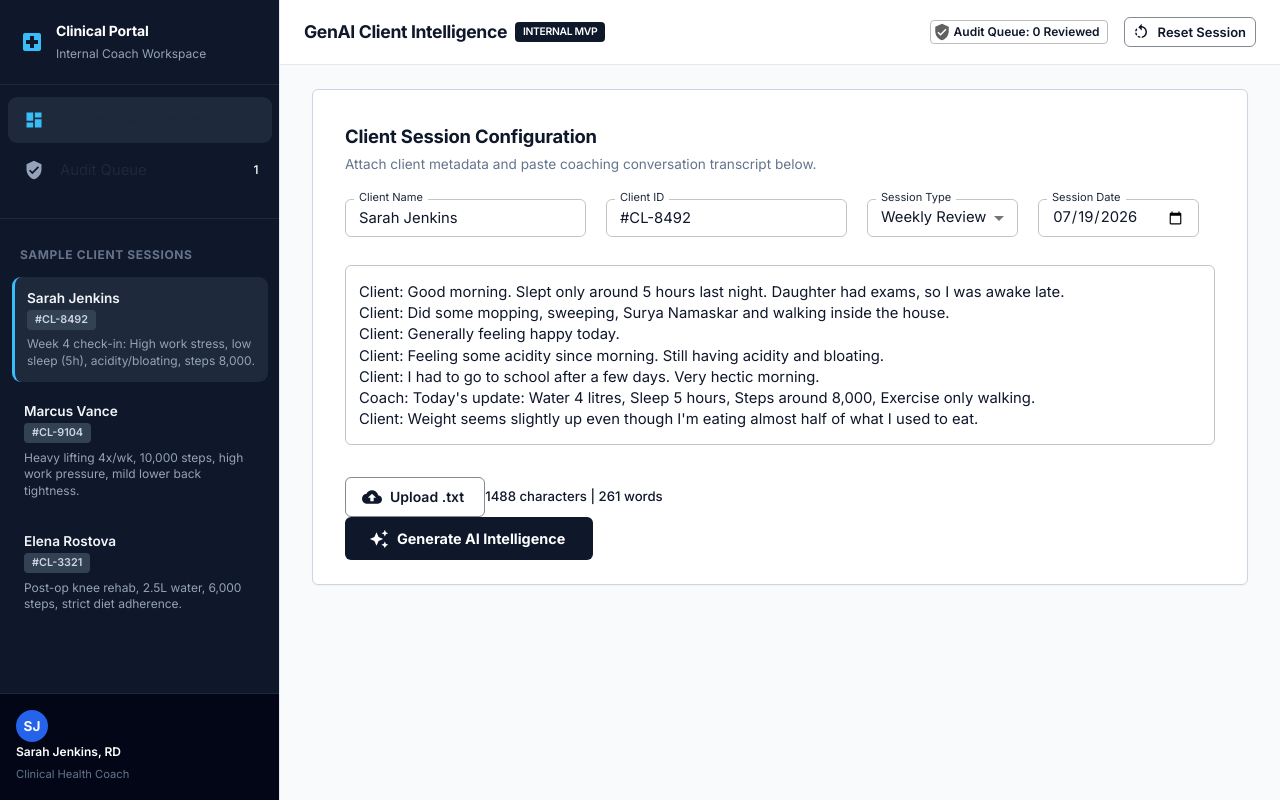
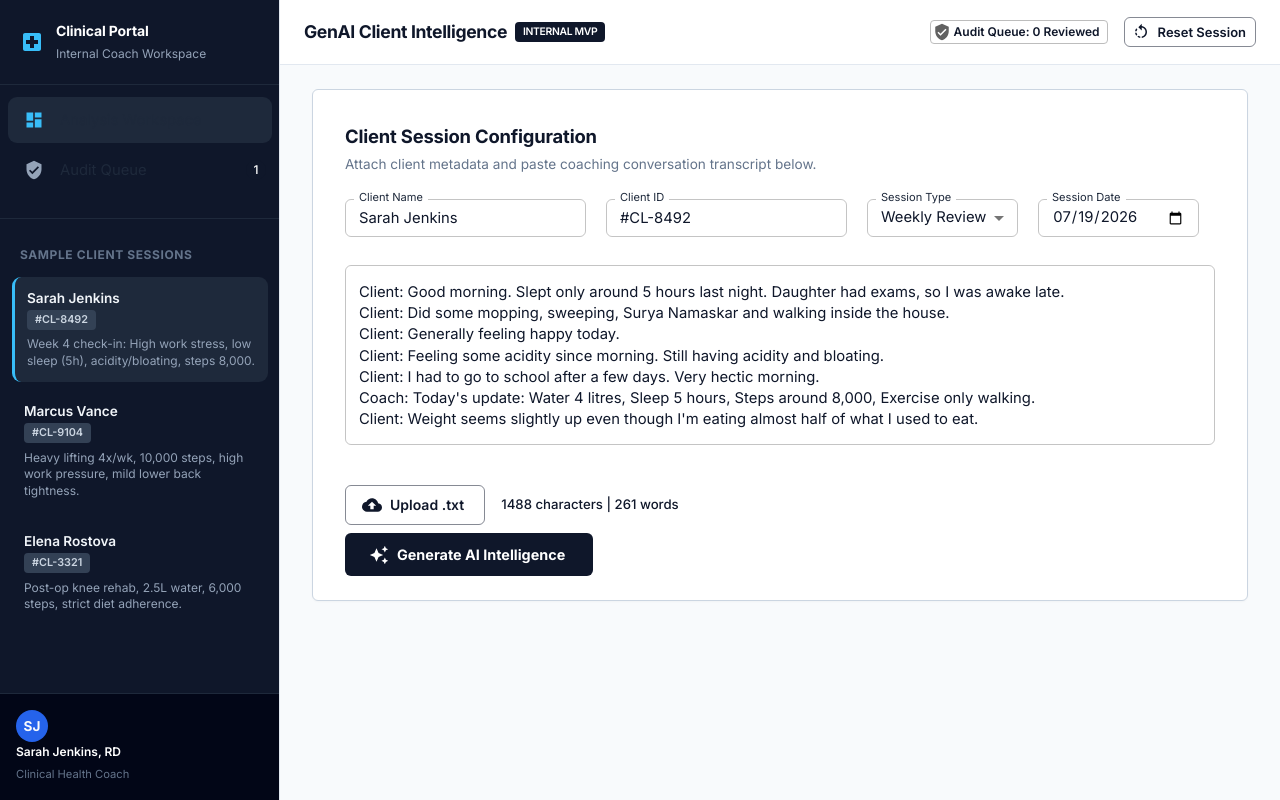
Before and after one commit to sourodeepsaha2/fume, a React (Vite) app in the folder frontend/: page / in a window 1280 px wide. Built offline with nearby package versions, Linux system fonts and the light colour scheme.

Commit message:
Add explicit inline-block right and bottom margins to upload label and action buttons

```diff
--- a/frontend/src/App.jsx
+++ b/frontend/src/App.jsx
@@ -726,8 +726,14 @@ function App() {
                 />
 
                 {/* Toolbar Controls */}
-                <Box display="flex" flexDirection="row" flexWrap="wrap" justifyContent="space-between" alignItems="center" sx={{ gap: 2.5, rowGap: 2.5, columnGap: 3, pt: 1 }}>
-                  <Box display="flex" alignItems="center" flexWrap="wrap" sx={{ gap: 2, rowGap: 1.5, columnGap: 2.5 }}>
+                <Box
+                  display="flex"
+                  flexDirection={{ xs: 'column', sm: 'row' }}
+                  justifyContent="space-between"
+                  alignItems={{ xs: 'flex-start', sm: 'center' }}
+                  sx={{ gap: 3, pt: 1, mt: 1 }}
+                >
+                  <Box display="flex" alignItems="center" flexWrap="wrap" sx={{ gap: 2.5, rowGap: 2 }}>
                     <input
                       type="file"
                       accept=".txt"
@@ -736,13 +742,13 @@ function App() {
                       ref={fileInputRef}
                       onChange={handleFileUpload}
                     />
-                    <label htmlFor="contained-button-file">
+                    <label htmlFor="contained-button-file" style={{ marginRight: '16px', marginBottom: '8px', display: 'inline-block' }}>
                       <Button variant="outlined" component="span" startIcon={<CloudUploadIcon />} size="medium" sx={{ px: 2.5, py: 0.85 }}>
                         Upload .txt
                       </Button>
                     </label>
-                    {fileName && <Chip icon={<FileIcon fontSize="small" />} label={fileName} onDelete={handleClear} size="small" variant="outlined" />}
-                    <Typography variant="caption" color="text.secondary" sx={{ fontWeight: 500, fontSize: '0.825rem', whiteSpace: 'nowrap' }}>
+                    {fileName && <Chip icon={<FileIcon fontSize="small" />} label={fileName} onDelete={handleClear} size="small" variant="outlined" sx={{ mr: 2, mb: 1 }} />}
+                    <Typography variant="caption" color="text.secondary" sx={{ fontWeight: 500, fontSize: '0.825rem', whiteSpace: 'nowrap', mb: 1 }}>
                       {conversationText ? `${conversationText.length} characters | ${conversationText.split(/\s+/).filter(Boolean).length} words` : 'Empty transcript'}
                     </Typography>
                   </Box>
@@ -752,7 +758,7 @@ function App() {
                     onClick={handleAnalyze}
                     disabled={loading}
                     startIcon={loading ? <CircularProgress size={16} color="inherit" /> : <AutoAwesomeIcon fontSize="small" />}
-                    sx={{ px: 3.5, py: 1.1, fontSize: '0.9rem', fontWeight: 700, whiteSpace: 'nowrap' }}
+                    sx={{ px: 3.5, py: 1.1, fontSize: '0.9rem', fontWeight: 700, whiteSpace: 'nowrap', mt: { xs: 1.5, sm: 0 } }}
                   >
                     {loading ? 'Analyzing...' : 'Generate AI Intelligence'}
                   </Button>
```
